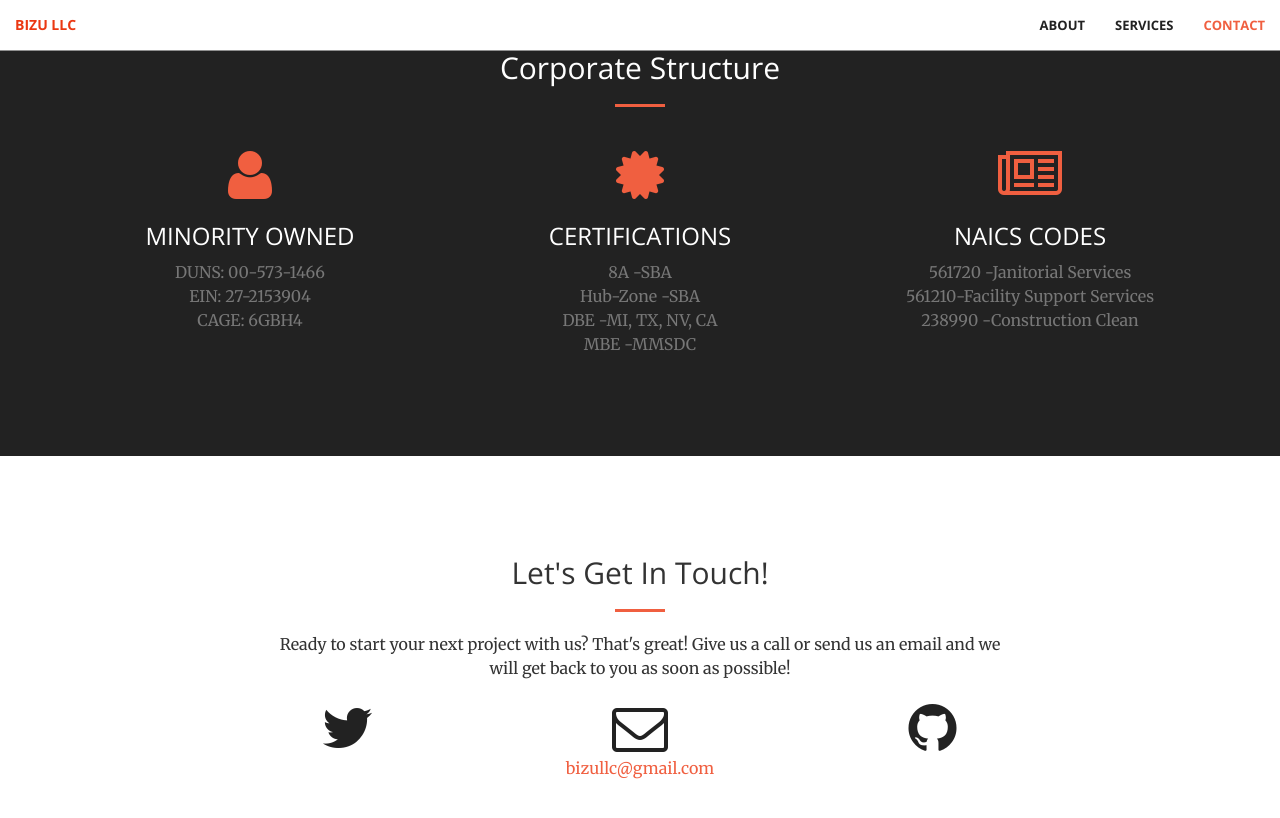
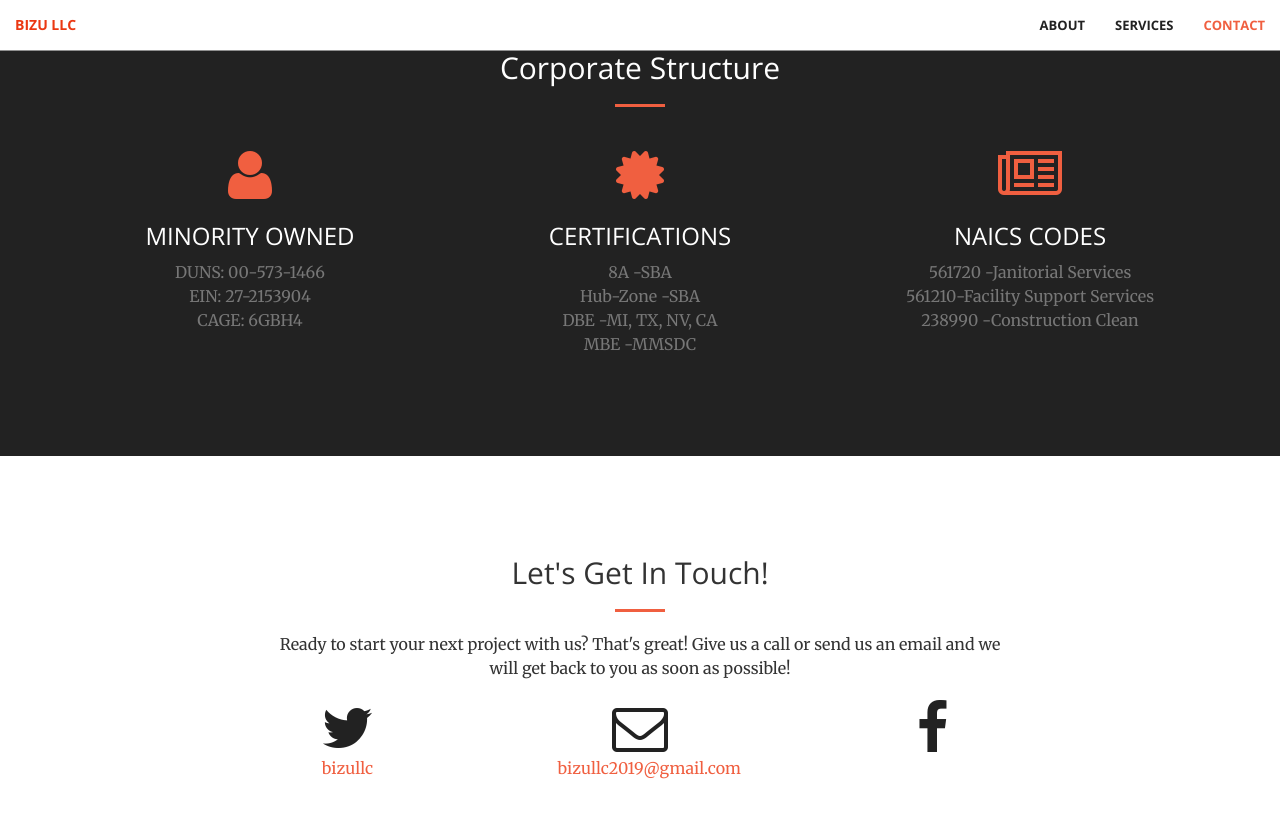
Before and after one commit to alealem/bizu-llc.ga, a Jekyll site: the page built from index.html, in a window 1280 px wide and 900 px high, scrolled down 1919 px. Shown: the top 818 px of the window. Built offline with Jekyll 4.4.1, drawn with Linux system fonts in a browser that asks for light colours.

Commit message:
corrected contact

```diff
--- a/_config.yml
+++ b/_config.yml
@@ -1,12 +1,12 @@
 # Site settings
 title: BIZU LLC
-email: bizullc@gmail.com
+email: bizullc2019@gmail.com
 description: > # this means to ignore newlines until "baseurl:"
 baseurl: "" # the subpath of your site, e.g. /blog/
 url: "" # the base hostname & protocol for your site
 
-twitter_username:
-github_username:
+twitter_username: bizullc
+facebook_username:
 
 # Build settings
 markdown: kramdown
--- a/_includes/contact.html
+++ b/_includes/contact.html
@@ -19,9 +19,9 @@
             </a>
         </div>
         <div class="col-lg-2 col-lg-offset-1 text-center">
-            <a href="https://github.com/{{ site.github_username }}">
-            <i class="fa fa-github fa-3x wow bounceIn" data-wow-delay=".1s"></i>
-                <p>{{ site.github_username }}</p>
+            <a href="https://www.facebook.com/{{ site.facebook_username }}">
+            <i class="fa fa-facebook fa-3x wow bounceIn" data-wow-delay=".1s"></i>
+                <p>{{ site.facebook_username }}</p>
             </a>
         </div>
 
```
